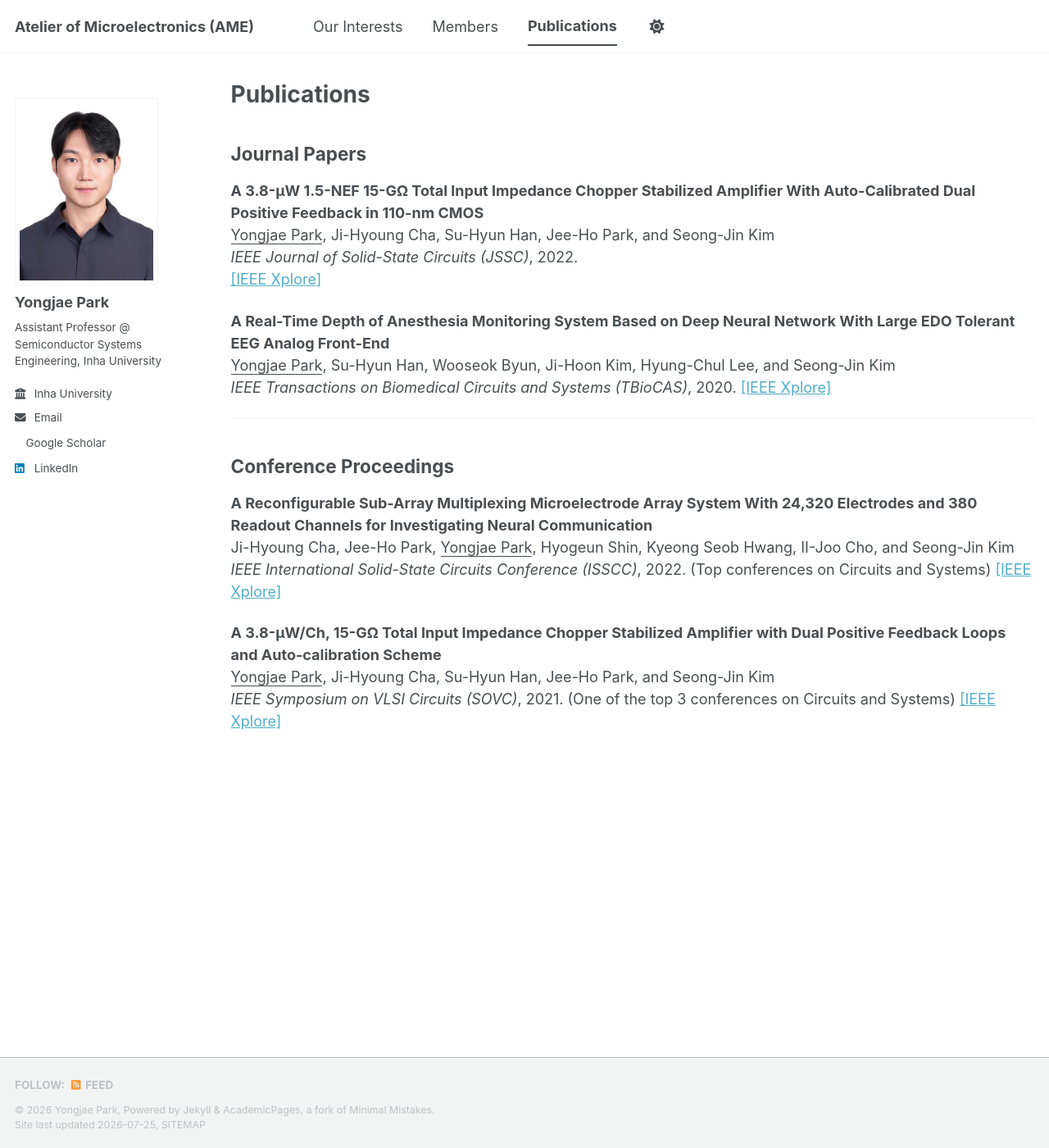
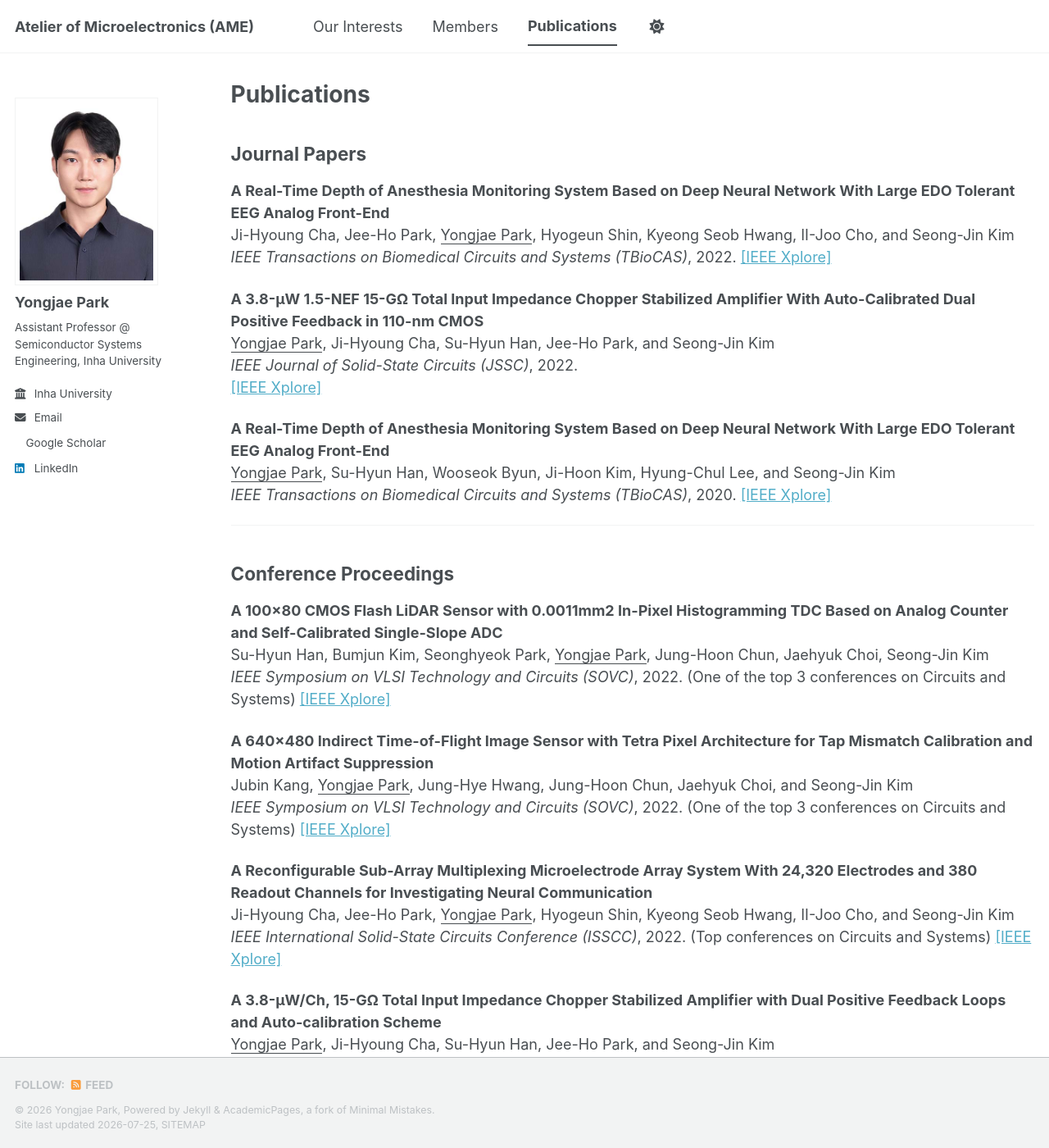
Before and after one commit to yong27park/AME.github.io, a Jekyll site: the page built from _pages/publications.md, in a window 1280 px wide and 1400 px high. Shown: the whole window at 82% size. Built offline with Jekyll 4.4.1, drawn with Linux system fonts in a browser that asks for light colours; a style sheet for code colours, icons or effects is not loaded.

Commit message:
Update publications.md

```diff
--- a/_pages/publications.md
+++ b/_pages/publications.md
@@ -6,6 +6,10 @@ author_profile: true
 ---
 
 ## Journal Papers
+
+**A Real-Time Depth of Anesthesia Monitoring System Based on Deep Neural Network With Large EDO Tolerant EEG Analog Front-End**
+  Ji-Hyoung Cha, Jee-Ho Park, <u>Yongjae Park</u>, Hyogeun Shin, Kyeong Seob Hwang, II-Joo Cho, and Seong-Jin Kim<br>
+  *IEEE Transactions on Biomedical Circuits and Systems (TBioCAS)*, 2022. [[IEEE Xplore]](https://ieeexplore.ieee.org/abstract/document/9907819)
 
 **A 3.8-µW 1.5-NEF 15-GΩ Total Input Impedance Chopper Stabilized Amplifier With Auto-Calibrated Dual Positive Feedback in 110-nm CMOS**
   <u>Yongjae Park</u>, Ji-Hyoung Cha, Su-Hyun Han, Jee-Ho Park, and Seong-Jin Kim<br>
@@ -20,10 +24,18 @@ author_profile: true
 
 ## Conference Proceedings
 
+**A 100×80 CMOS Flash LiDAR Sensor with 0.0011mm2 In-Pixel Histogramming TDC Based on Analog Counter and Self-Calibrated Single-Slope ADC**
+  Su-Hyun Han, Bumjun Kim, Seonghyeok Park, <u>Yongjae Park</u>, Jung-Hoon Chun, Jaehyuk Choi, Seong-Jin Kim<br>
+  *IEEE Symposium on VLSI Technology and Circuits (SOVC)*, 2022. (One of the top 3 conferences on Circuits and Systems) [[IEEE Xplore]](https://ieeexplore.ieee.org/abstract/document/9830305)
+
+**A 640×480 Indirect Time-of-Flight Image Sensor with Tetra Pixel Architecture for Tap Mismatch Calibration and Motion Artifact Suppression**
+  Jubin Kang, <u>Yongjae Park</u>, Jung-Hye Hwang, Jung-Hoon Chun, Jaehyuk Choi, and Seong-Jin Kim<br>
+  *IEEE Symposium on VLSI Technology and Circuits (SOVC)*, 2022. (One of the top 3 conferences on Circuits and Systems) [[IEEE Xplore]](https://ieeexplore.ieee.org/abstract/document/9830477)
+
 **A Reconfigurable Sub-Array Multiplexing Microelectrode Array System With 24,320 Electrodes and 380 Readout Channels for Investigating Neural Communication**
   Ji-Hyoung Cha, Jee-Ho Park, <u>Yongjae Park</u>, Hyogeun Shin, Kyeong Seob Hwang, II-Joo Cho, and Seong-Jin Kim<br>
   *IEEE International Solid-State Circuits Conference (ISSCC)*, 2022. (Top conferences on Circuits and Systems) [[IEEE Xplore]](https://ieeexplore.ieee.org/abstract/document/9731590)
 
 **A 3.8-μW/Ch, 15-GΩ Total Input Impedance Chopper Stabilized Amplifier with Dual Positive Feedback Loops and Auto-calibration Scheme**
   <u>Yongjae Park</u>, Ji-Hyoung Cha, Su-Hyun Han, Jee-Ho Park, and Seong-Jin Kim
-  *IEEE Symposium on VLSI Circuits (SOVC)*, 2021. (One of the top 3 conferences on Circuits and Systems) [[IEEE Xplore]](https://ieeexplore.ieee.org/abstract/document/9492508)
+  *IEEE Symposium on VLSI Technology and Circuits (SOVC)*, 2021. (One of the top 3 conferences on Circuits and Systems) [[IEEE Xplore]](https://ieeexplore.ieee.org/abstract/document/9492508)
```
